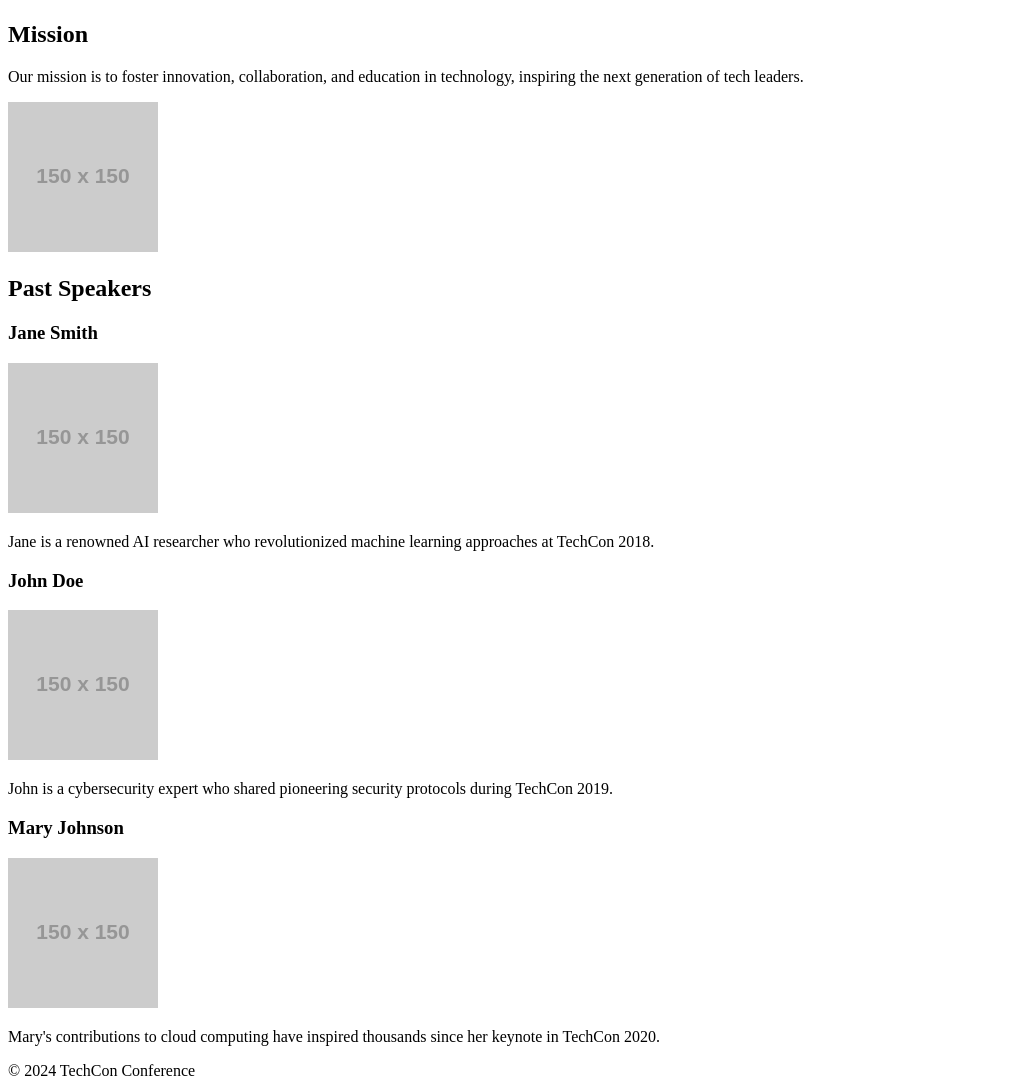
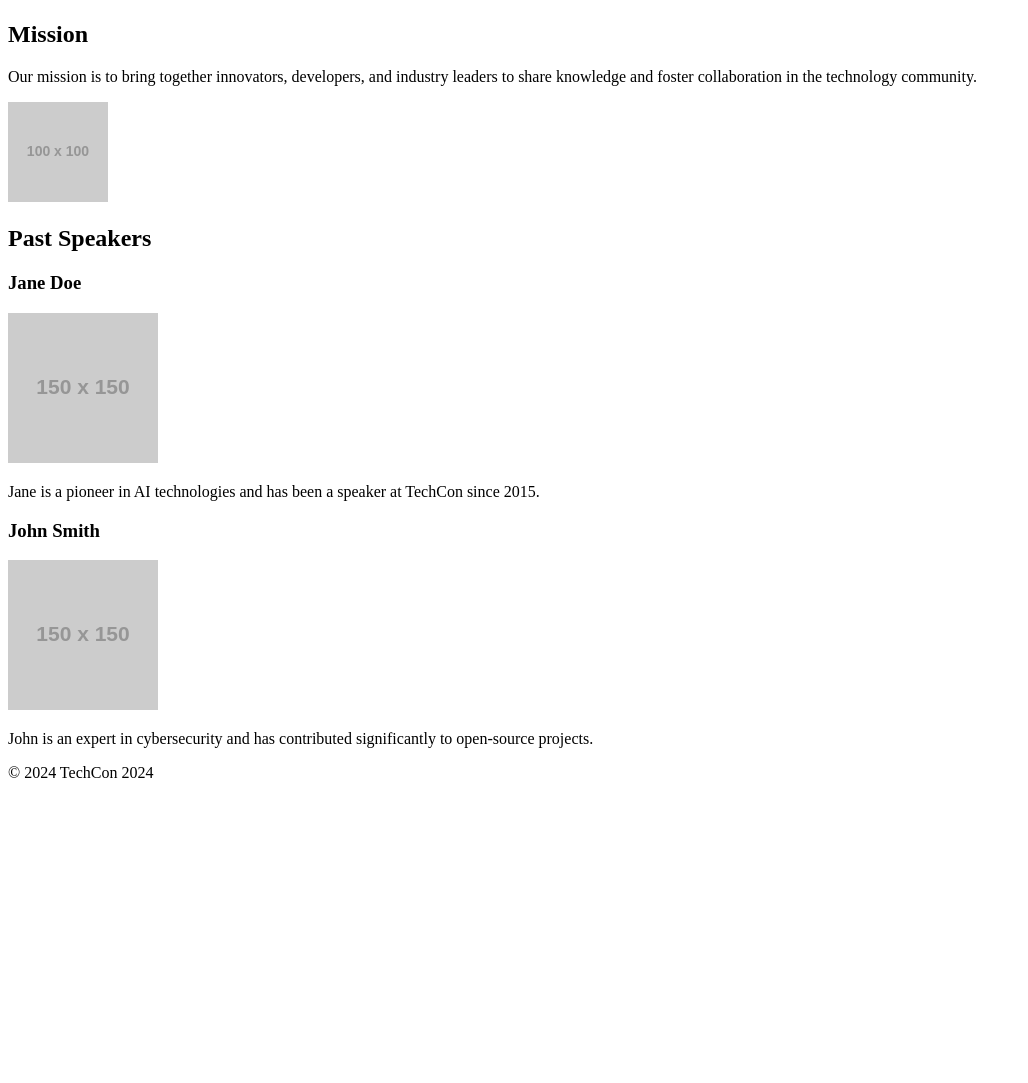
Before and after one commit to okoma-precious/TechCon_HTML, a plain HTML site: page techcon_website/about.html in a window 1280 px wide. Shown: the part 556-1639 px from the top of the page, without its empty margins (0-1028 px from the left). After the commit the page ends 1354 px from the top, so only its background shows below. Drawn offline with Linux system fonts and the light colour scheme; placeholder pictures from the web are drawn by us.

Commit message:
add about page

```diff
--- a/techcon_website/about.html
+++ b/techcon_website/about.html
@@ -19,37 +19,30 @@
   <main>
     <article id="history">
       <h2>History</h2>
-            <p>TechCon began in 2010 as a small gathering of technology enthusiasts and has since evolved into one of the premier tech conferences worldwide.</p>
-            <img src="https://via.placeholder.com/600x300?text=TechCon+2010+Historical+Photo" alt="Historical photo of TechCon 2010 event" />
+      <p>TechCon started in 2010 as a small gathering of tech enthusiasts and has grown into one of the largest technology conferences in the world.</p>
+      <img src="https://via.placeholder.com/600x300?text=TechCon+2010" alt="Photo from the first TechCon conference in 2010" />
     </article>
-
     <article id="mission">
       <h2>Mission</h2>
-            <p>Our mission is to foster innovation, collaboration, and education in technology, inspiring the next generation of tech leaders.</p>
-            <img src="https://via.placeholder.com/150?text=Mission+Icon" alt="Icon symbolizing innovation and collaboration" />
+      <p>Our mission is to bring together innovators, developers, and industry leaders to share knowledge and foster collaboration in the technology community.</p>
+      <img src="https://via.placeholder.com/100x100?text=Mission+Icon" alt="Icon representing the mission of TechCon" />
     </article>
-
     <article id="past-speakers">
       <h2>Past Speakers</h2>
-            <section>
-                <h3>Jane Smith</h3>
-                <img src="https://via.placeholder.com/150?text=Jane+Smith" alt="Photo of Jane Smith" />
-                <p>Jane is a renowned AI researcher who revolutionized machine learning approaches at TechCon 2018.</p>
-            </section>
-            <section>
-                <h3>John Doe</h3>
-                <img src="https://via.placeholder.com/150?text=John+Doe" alt="Photo of John Doe" />
-                <p>John is a cybersecurity expert who shared pioneering security protocols during TechCon 2019.</p>
-            </section>
-            <section>
-                <h3>Mary Johnson</h3>
-                <img src="https://via.placeholder.com/150?text=Mary+Johnson" alt="Photo of Mary Johnson" />
-                <p>Mary's contributions to cloud computing have inspired thousands since her keynote in TechCon 2020.</p>
-            </section>
+      <article>
+        <h3>Jane Doe</h3>
+        <img src="https://via.placeholder.com/150?text=Jane+Doe" alt="Photo of Jane Doe" />
+        <p>Jane is a pioneer in AI technologies and has been a speaker at TechCon since 2015.</p>
+      </article>
+      <article>
+        <h3>John Smith</h3>
+        <img src="https://via.placeholder.com/150?text=John+Smith" alt="Photo of John Smith" />
+        <p>John is an expert in cybersecurity and has contributed significantly to open-source projects.</p>
+      </article>
     </article>
   </main>
   <footer>
-        <p>&copy; 2024 TechCon Conference</p>
+    <p>&copy; 2024 TechCon 2024</p>
   </footer>
 </body>
 </html>
```
Lines whose indentation alone changed are shown as unchanged.
